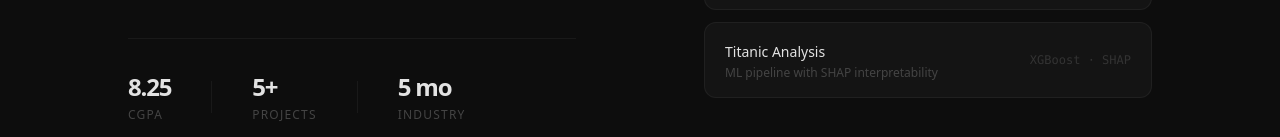
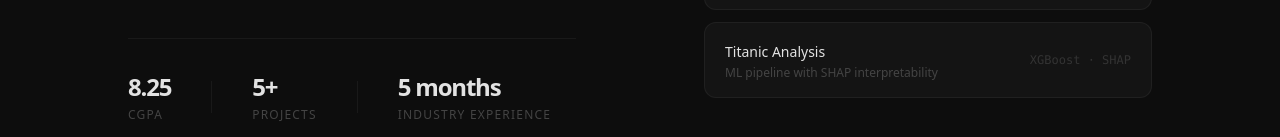
Before and after one commit to shreyassindhur/Shreyas-Portfolio, a React (Vite) app: page / in a window 1280 px wide. Shown: the part 663-800 px from the top of the page. Built offline with nearby package versions, Linux system fonts and the light colour scheme.

Commit message:
changed ui a bit

```diff
--- a/src/components/Hero.jsx
+++ b/src/components/Hero.jsx
@@ -83,8 +83,8 @@ export default function Hero() {
           </div>
           <div className="w-px h-8 bg-white/5" />
           <div>
-            <span className="block text-2xl font-bold text-[#E2E2E2] tracking-tighter">5 mo</span>
-            <span className="text-[#444] text-xs uppercase tracking-widest mt-1 block">Industry</span>
+            <span className="block text-2xl font-bold text-[#E2E2E2] tracking-tighter">5 months</span>
+            <span className="text-[#444] text-xs uppercase tracking-widest mt-1 block">Industry experience</span>
           </div>
         </motion.div>
 
```
